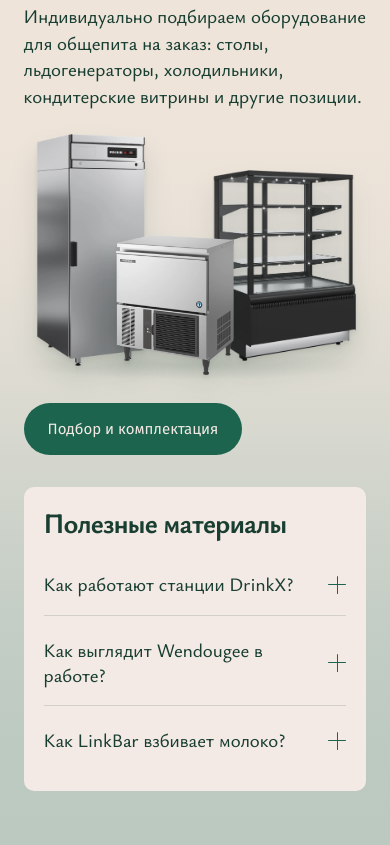
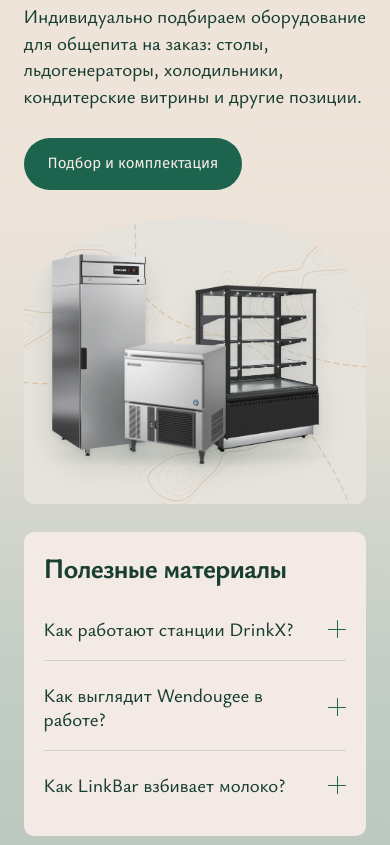
Before and after one commit to rmnemts-off/dao-coffee-landing, a website: page site/index.html in a window 390 px wide. Shown: the part 7499-8344 px from the top of the page. Drawn offline with Linux system fonts and the light colour scheme.

Commit message:
Перенести оборудование вправо в фирменную арку с паттерном

```diff
--- a/site/index.html
+++ b/site/index.html
@@ -58,12 +58,12 @@
 
  </div></section><section class="equipment-section" id="horeca" data-stage-color="#eee4da" aria-labelledby="title-horeca"><div class="container equipment-layout">
  <header class="equipment-heading reveal"><h2 id="title-horeca">Подбор и комплектация<br>оборудования</h2><p>Индивидуально подбираем оборудование для общепита на заказ: столы, льдогенераторы, холодильники, кондитерские витрины и другие позиции.</p>
- <figure class="equipment-showcase" aria-label="Примеры оборудования для индивидуальной комплектации">
+ <div class="equipment-action"><button type="button" class="product-cta" data-spotlight data-product="Комплектация" data-model="" aria-haspopup="dialog" aria-controls="project-dialog"><span>Подбор и комплектация</span></button></div></header>
+ <figure class="product-visual equipment-visual topo reveal" data-topo-lit aria-label="Примеры оборудования для индивидуальной комплектации"><span class="topo-art" aria-hidden="true"></span><span class="equipment-showcase">
   <span class="equipment-piece equipment-fridge"><img src="/assets/products/equipment-refrigerator.webp" alt="Профессиональный холодильный шкаф" width="556" height="1200" loading="lazy" decoding="async" draggable="false"/></span>
   <span class="equipment-piece equipment-display"><img src="/assets/products/equipment-display-case.webp" alt="Кондитерская витрина" width="695" height="919" loading="lazy" decoding="async" draggable="false"/></span>
   <span class="equipment-piece equipment-ice"><img src="/assets/products/equipment-ice-maker.webp" alt="Льдогенератор для кафе и ресторанов" width="840" height="1000" loading="lazy" decoding="async" draggable="false"/></span>
- </figure>
- <div class="equipment-action"><button type="button" class="product-cta" data-spotlight data-product="Комплектация" data-model="" aria-haspopup="dialog" aria-controls="project-dialog"><span>Подбор и комплектация</span></button></div></header>
+ </span></figure>
  <aside class="materials reveal" aria-labelledby="materials-title"><h3 id="materials-title">Полезные материалы</h3>
   <article class="material-item t-acc" data-open="true"><h4><button type="button" class="t-acc-head" id="material-drinkx-head" aria-expanded="true" aria-controls="material-drinkx"><span>Как работают станции DrinkX?</span><span class="material-icon" aria-hidden="true"></span></button></h4><div class="t-acc-panel" id="material-drinkx" role="region" aria-labelledby="material-drinkx-head"><div class="t-acc-panel-inner"><div class="material-body"><p>Как устроена станция, работает телеметрия и складывается экономика кофе-точки без бариста.</p><a class="trail-link" href="https://dzen.ru/a/aodWGGz_TxeNSIOV" target="_blank" rel="noopener noreferrer">Читать на Дзене</a></div></div></div></article>
   <article class="material-item t-acc" data-open="true"><h4><button type="button" class="t-acc-head" id="material-wendougee-head" aria-expanded="true" aria-controls="material-wendougee"><span>Как выглядит Wendougee в работе?</span><span class="material-icon" aria-hidden="true"></span></button></h4><div class="t-acc-panel" id="material-wendougee" role="region" aria-labelledby="material-wendougee-head"><div class="t-acc-panel-inner"><div class="material-body"><p>Обзор конструкции и работы мультибойлерной рожковой кофемашины.</p><a class="trail-link" href="https://dzen.ru/video/watch/6ab430909cef245a92b5ac6d" target="_blank" rel="noopener noreferrer">Смотреть на Дзене</a></div></div></div></article>
--- a/site/styles/design.css
+++ b/site/styles/design.css
@@ -262,20 +262,22 @@ a:hover>.trail-link::after,a:focus-visible>.trail-link::after,
 .italian-piece .ceado-grinder{height:clamp(13rem,3.7rem + 16.8vw,28rem)}
 .section-xlvi-ceado .product-visual{padding-bottom:clamp(32px,1.5rem + 2vw,72px)}
 
-/* ---------- Equipment brief: open on the page, the items arrive one by one ---------- */
-.equipment-section{position:relative;padding-block:var(--section-pad);background:var(--sand)}
-.equipment-layout{display:grid;grid-template-columns:minmax(0,1.2fr) minmax(0,1fr);align-items:stretch;gap:clamp(32px,4vw,104px)}
+/* ---------- Equipment brief: copy and materials left, the product arch right ---------- */
+.equipment-section{--stage:color-mix(in srgb,var(--cream) 76%,var(--sage));position:relative;padding-block:var(--section-pad);background:var(--sand)}
+.equipment-layout{display:grid;grid-template-columns:minmax(0,1fr) minmax(0,1fr);grid-template-areas:"heading visual" "materials visual";align-items:start;column-gap:var(--column-gap);row-gap:clamp(28px,2.4vw,44px)}
+.equipment-heading{grid-area:heading}
 .equipment-heading h2{font-size:clamp(2.25rem,1.2rem + 2.8vw,4.5rem);line-height:1.06;letter-spacing:-.035em}
 .equipment-heading>p{max-width:44ch;margin-top:clamp(18px,1.6vw,28px);font:500 var(--fs-lead)/1.4 var(--heading);text-wrap:pretty}
 .equipment-action{margin-top:clamp(28px,2.4vw,44px)}
-.equipment-showcase{position:relative;isolation:isolate;width:100%;max-width:36rem;height:clamp(230px,30vw,340px);margin:clamp(24px,2vw,36px) auto 0}
+.equipment-visual{align-self:start;min-height:clamp(30rem,42vw,48rem)}
+.equipment-showcase{display:block;position:relative;isolation:isolate;width:100%;max-width:36rem;height:clamp(230px,28vw,380px);margin:0 auto}
 .equipment-showcase::before{content:'';position:absolute;inset:auto 2% -2% 0;height:12%;background:radial-gradient(ellipse closest-side,rgb(25 62 50 / .12),transparent);pointer-events:none}
 .equipment-piece{position:absolute;display:block;line-height:0}
 .equipment-piece img{width:auto;height:100%;max-width:none;filter:var(--shadow-product);pointer-events:none;user-select:none;-webkit-user-select:none;-webkit-user-drag:none;transform-origin:50% 85%;transition:transform .6s var(--ease),filter .6s var(--ease)}
 .equipment-fridge{z-index:1;left:4%;bottom:4%;height:96%}
-.equipment-display{z-index:2;right:3%;bottom:6%;height:79%}
+.equipment-display{z-index:2;right:10%;bottom:6%;height:79%}
 .equipment-ice{z-index:3;left:27%;bottom:0;height:58%}
-.equipment-layout>.materials{align-self:center}
+.equipment-layout>.materials{grid-area:materials}
 @media(min-width:961px) and (hover:hover) and (pointer:fine) and (prefers-reduced-motion:no-preference){
   .equipment-piece:hover img{transform:translateY(-4px) scale(1.025)}
 }
@@ -534,8 +536,8 @@ a:hover>.trail-link::after,a:focus-visible>.trail-link::after,
   .hero-content{grid-template-columns:minmax(0,1fr);gap:clamp(20px,4vw,40px)}
   .hero-description{max-width:none}
   .hero-showcase{justify-self:center;max-width:36rem}
-  .equipment-layout{grid-template-columns:minmax(0,1fr)}
-  .equipment-showcase{height:clamp(220px,62vw,340px);max-width:34rem}
+  .equipment-layout{grid-template-columns:minmax(0,1fr);grid-template-areas:"heading" "visual" "materials"}
+  .equipment-showcase{height:clamp(180px,54vw,340px);max-width:34rem}
   .coffee-stack{--main-h:clamp(13rem,56vw,24rem)}
   .product-visual{--arch:clamp(5.5rem,24vw,10rem);width:100%;min-height:0;padding:clamp(36px,8vw,64px) clamp(16px,4vw,40px) clamp(40px,8vw,64px)}
   .section-drinkx{--fit-h:clamp(16rem,72vw,30rem)}
```
